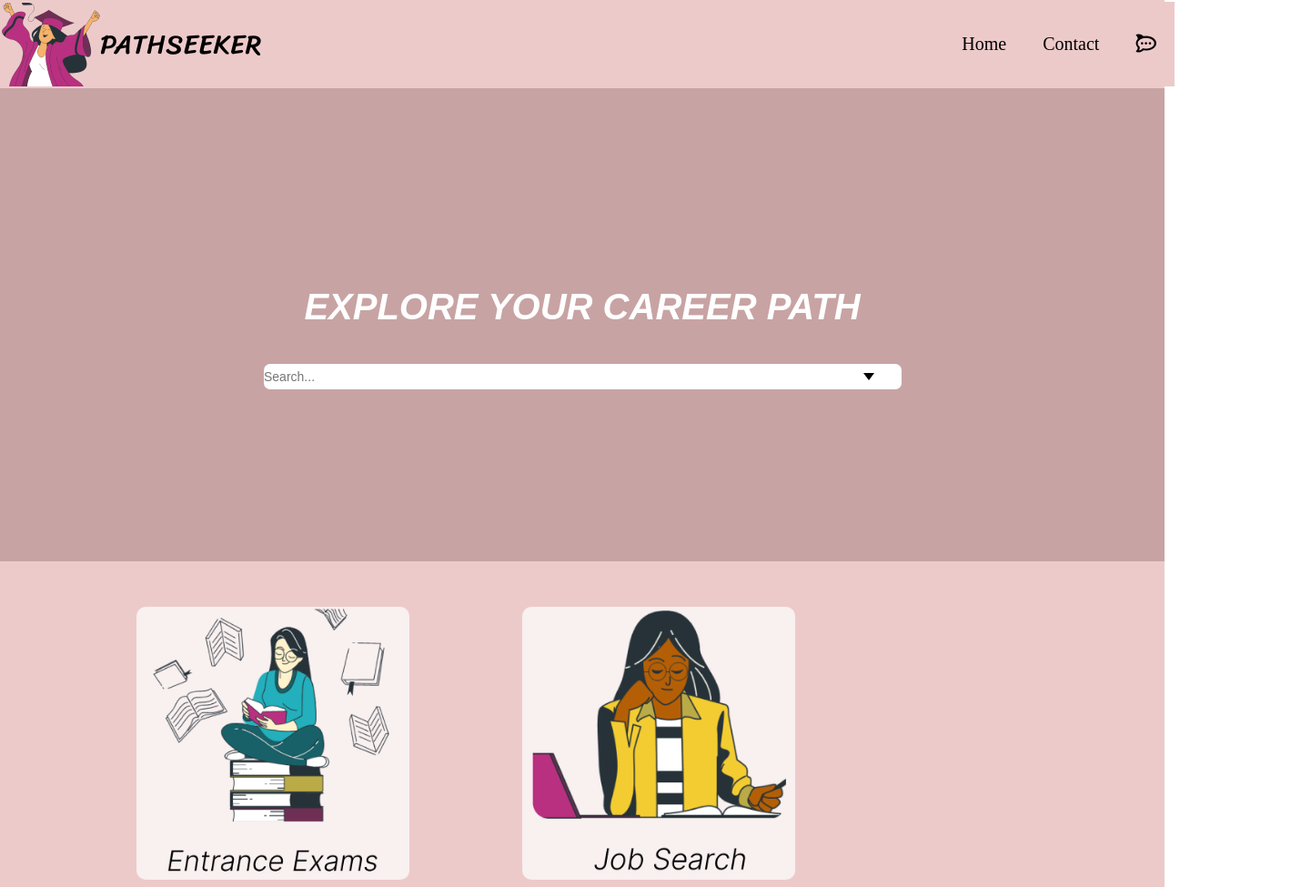
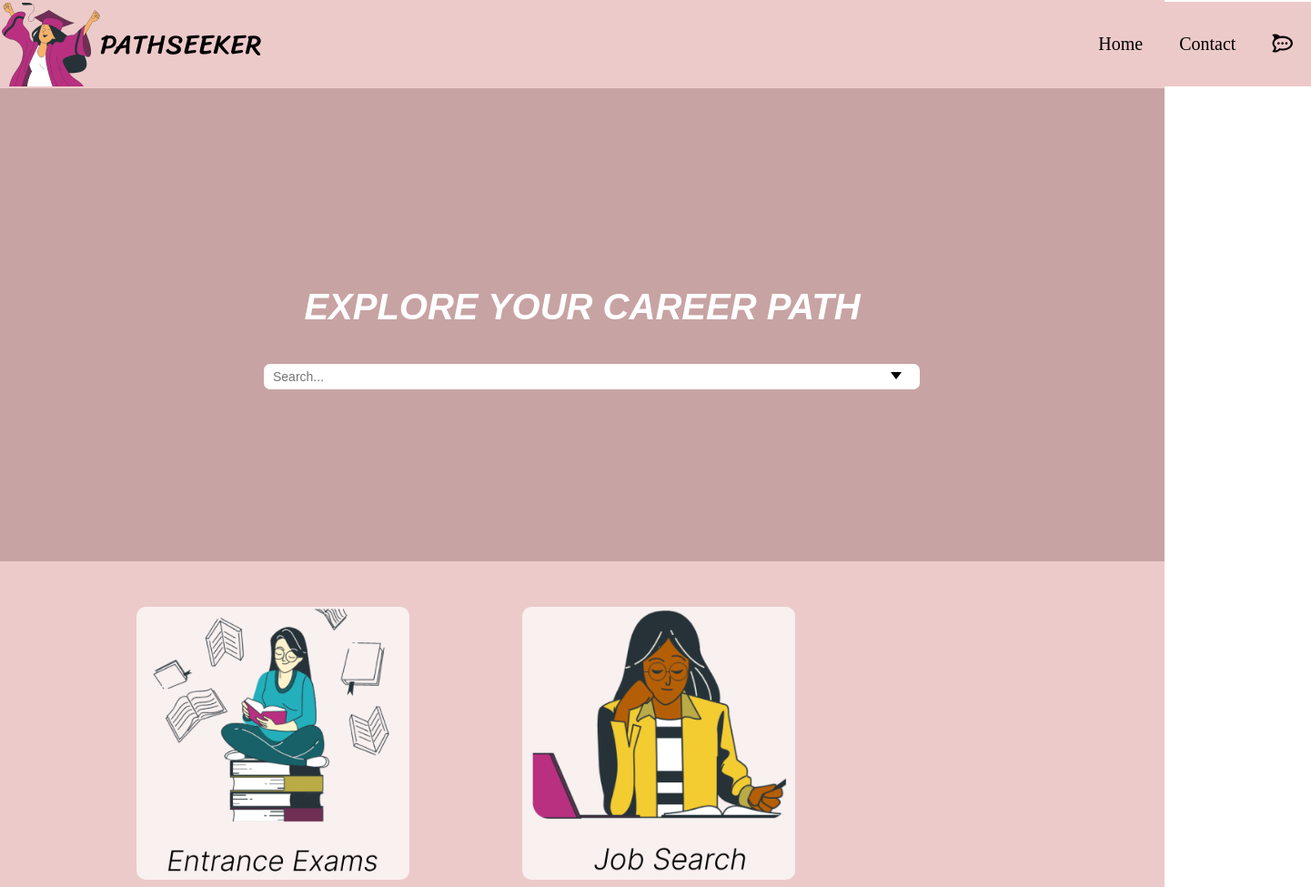
Before and after one commit to yashikarajput0708/Pathseeker, a plain HTML site: page home.html in a window 1280 px wide. Shown: the top 975 px of the page at 91% size, 1441 px wide, since content can reach past the window. Drawn offline with Linux system fonts and the light colour scheme.

Commit message:
Update home.css

```diff
--- a/home.css
+++ b/home.css
@@ -46,7 +46,7 @@ form {
   justify-content: right;
   align-items: center;
   background-color: #EDCACA;
-  margin-left: 750px;
+  margin-left: 900px;
   font-size: 20px;
 }
 
@@ -94,7 +94,7 @@ form {
   cursor: pointer;
   font-size: 14px;
   padding: 6px 260px;
-  padding-left: 0;
+  padding-left: 10px;
   border: 0 !important;
   outline: 0 !important;
 }
@@ -104,9 +104,9 @@ form {
   border-left: 6px solid transparent;
   border-right: 6px solid transparent;
   position: absolute;
-  right: -230px;
-  top: 65%;
-  margin-top: -8px;
+  right: -250px;
+  top: 70%;
+  margin-top: -10px;
 }
 .content{
   background-color: #fff;
```
